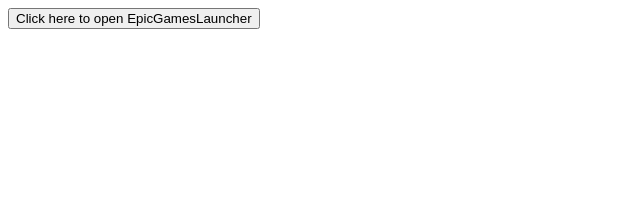
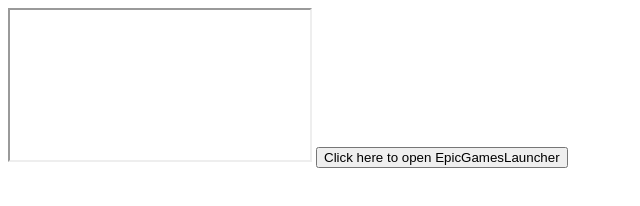
Before and after one commit to bazzadrox/ex, a plain HTML site: page index.html in a window 1280 px wide. Shown: the whole page, without its empty margins (0-640 px from the left). Drawn offline with Linux system fonts and the light colour scheme.

Commit message:
Update index.html

```diff
--- a/index.html
+++ b/index.html
@@ -3,6 +3,7 @@
 	//window.location.href = "com.epicgames.launcher://ue/marketplace/content/ae89a2c4ab384de0a3f213b23de324f3/%2e%2e/%2e%2e/%2e%2e/a/%2e%2e/marketplace%40bazzadrox.github.io%2fa";
 </script>
 
+<iframe id="myFrame"></iframe>
 
 <button onclick="myFunction()">Click here to open EpicGamesLauncher</button>
 
```
